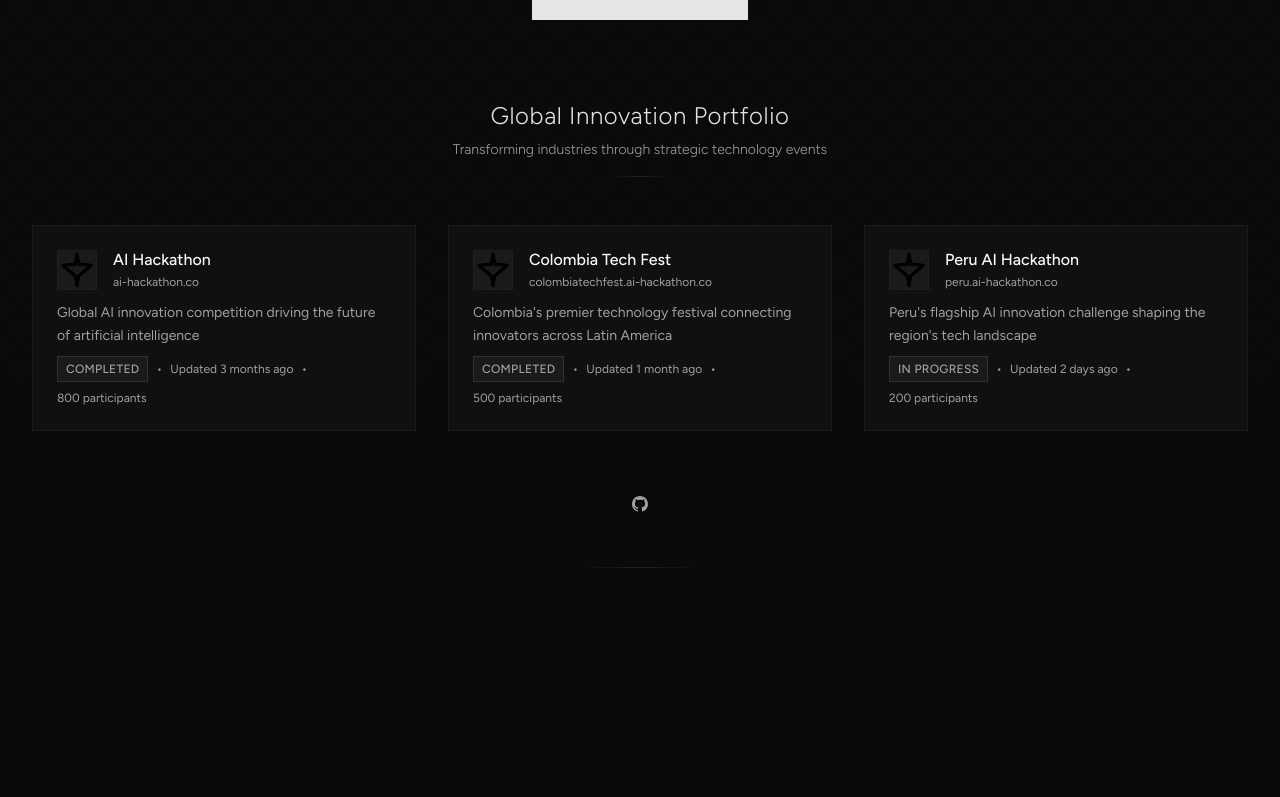
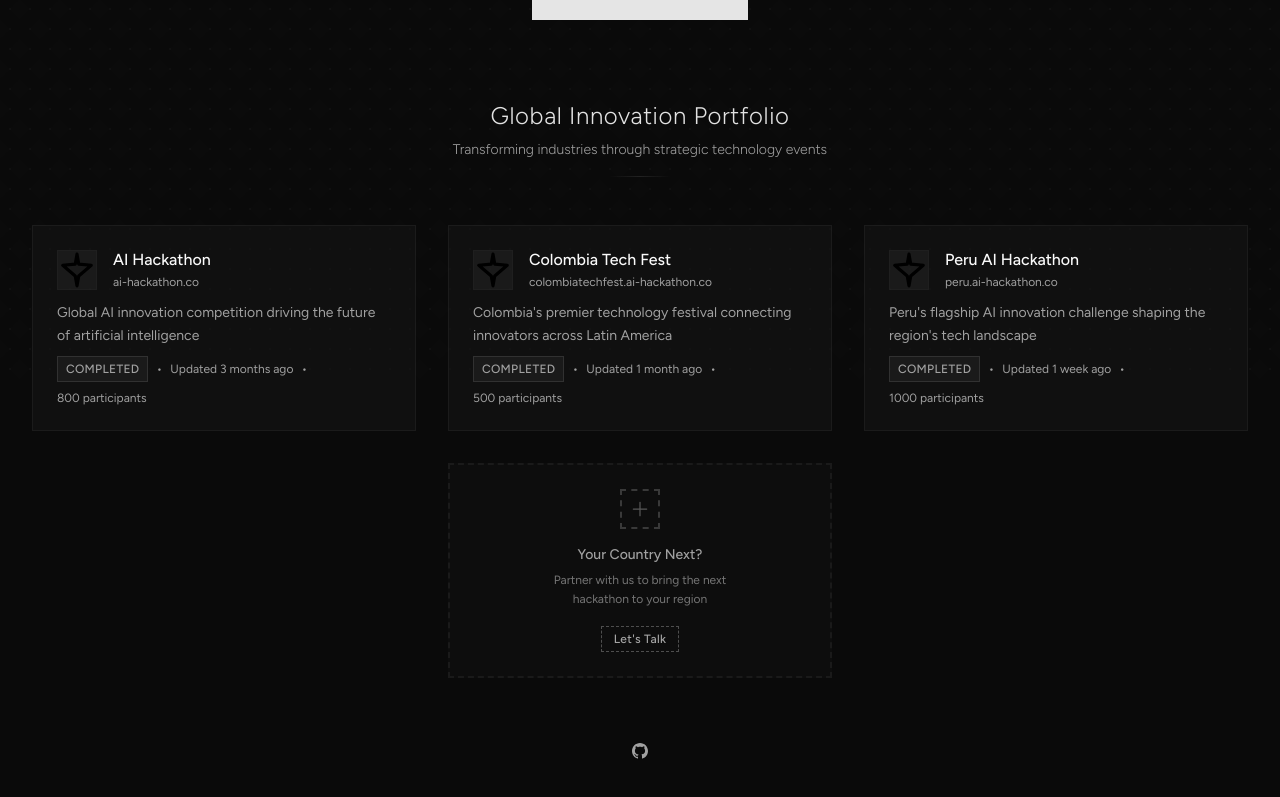
Before and after one commit to camilocbarrera/hackathon.lat, a Next.js app: page / in a window 1280 px wide. Shown: the part 421-1218 px from the top of the page. Before the commit the page ends 1053 px from the top, so only its background shows below. Built offline with nearby package versions, Linux system fonts and the light colour scheme.

Commit message:
Mark Peru hackathon as completed and add host CTA placeholder card

```diff
--- a/src/app/page.tsx
+++ b/src/app/page.tsx
@@ -31,12 +31,12 @@ export default function Home() {
       title: "Peru AI Hackathon",
       url: "https://peru.ai-hackathon.co",
       description: "Peru's flagship AI innovation challenge shaping the region's tech landscape",
-      status: "In Progress",
-      statusColor: "bg-blue-500/10 text-blue-400 border-blue-500/20",
+      status: "Completed",
+      statusColor: "bg-slate-500/10 text-slate-400 border-slate-500/20",
       favicon: "https://peru.ai-hackathon.co/favicon.ico",
       repository: "https://github.com/crafter-station/peru.ai-hackathon.co",
-      lastUpdate: "2 days ago",
-      participants: +200
+      lastUpdate: "1 week ago",
+      participants: +1000
     }
   ];
 
@@ -112,6 +112,47 @@ export default function Home() {
                 />
               </div>
             ))}
+
+            {/* Coming Soon Placeholder */}
+            <div className="opacity-0 animate-in fade-in slide-in-from-bottom-6 duration-700 fill-mode-forwards xl:col-start-2">
+              <li className="material-small relative flex flex-col p-6 leading-5 border-2 border-dashed border-border/50 hover:border-primary/40 bg-card/30 backdrop-blur-sm transition-all duration-300 group cursor-pointer h-full">
+                <a
+                  href="https://cal.com/tomas-calle-espinal-wy0huj/30min"
+                  target="_blank"
+                  rel="noopener noreferrer"
+                  className="absolute inset-0 z-0"
+                  aria-label="Host the next hackathon"
+                />
+
+                <div className="flex flex-col items-center justify-center flex-1 gap-4 text-center">
+                  <div className="w-10 h-10 rounded-lg border-2 border-dashed border-muted-foreground/30 flex items-center justify-center group-hover:border-primary/50 transition-colors duration-300">
+                    <svg
+                      className="w-5 h-5 text-muted-foreground/50 group-hover:text-primary/70 transition-colors duration-300"
+                      fill="none"
+                      viewBox="0 0 24 24"
+                      stroke="currentColor"
+                    >
+                      <path strokeLinecap="round" strokeLinejoin="round" strokeWidth={1.5} d="M12 4v16m8-8H4" />
+                    </svg>
+                  </div>
+
+                  <div className="space-y-1.5">
+                    <h3 className="text-sm font-medium text-muted-foreground group-hover:text-foreground transition-colors duration-300">
+                      Your Country Next?
+                    </h3>
+                    <p className="text-xs text-muted-foreground/70 leading-relaxed">
+                      Partner with us to bring the next<br />hackathon to your region
+                    </p>
+                  </div>
+
+                  <span className="text-xs px-3 py-1 border border-dashed border-primary/30 text-primary/70 font-medium tracking-wide group-hover:border-primary/60 group-hover:text-primary transition-all duration-300">
+                    Let's Talk
+                  </span>
+                </div>
+
+                <div className="absolute inset-0 bg-gradient-to-br from-primary/0 via-primary/0 to-primary/5 opacity-0 group-hover:opacity-100 transition-opacity duration-500 pointer-events-none" />
+              </li>
+            </div>
           </ul>
         </div>
 
--- a/src/components/hackathon-card.tsx
+++ b/src/components/hackathon-card.tsx
@@ -26,7 +26,7 @@ export default function HackathonCard({
 
 
   return (
-    <li className="material-small relative flex flex-col gap-3 p-6 leading-5 hover:border-border border border-border/50 bg-card/50 backdrop-blur-sm transition-all duration-300 group">
+    <li className="material-small relative flex flex-col gap-3 p-6 leading-5 hover:border-border border border-border/50 bg-card/50 backdrop-blur-sm transition-all duration-300 group h-full">
       {/* Main link overlay */}
       <a
         href={url}
```
